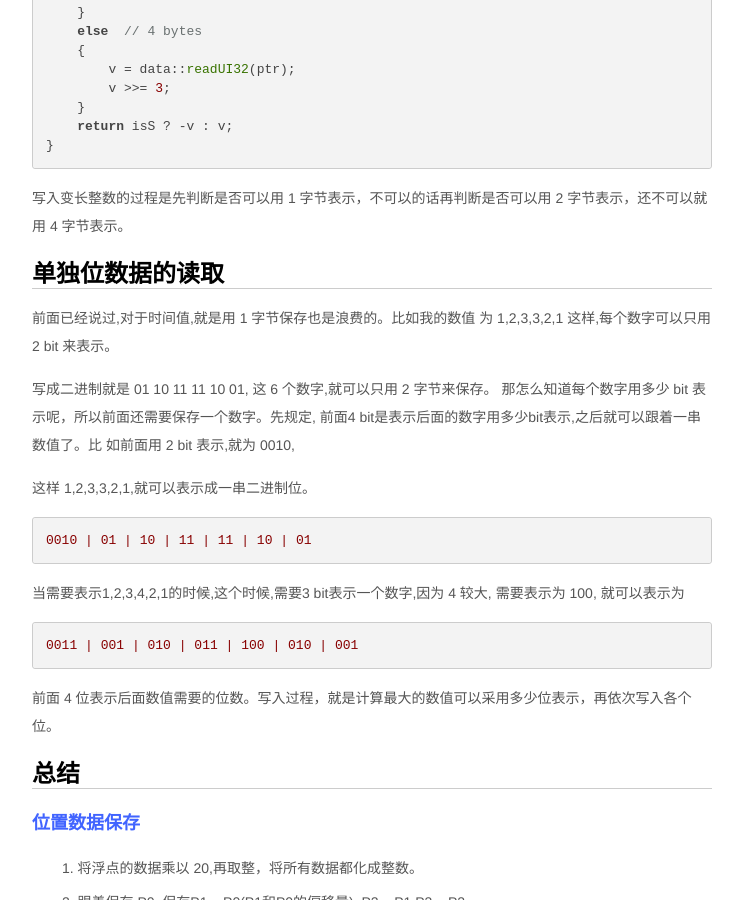
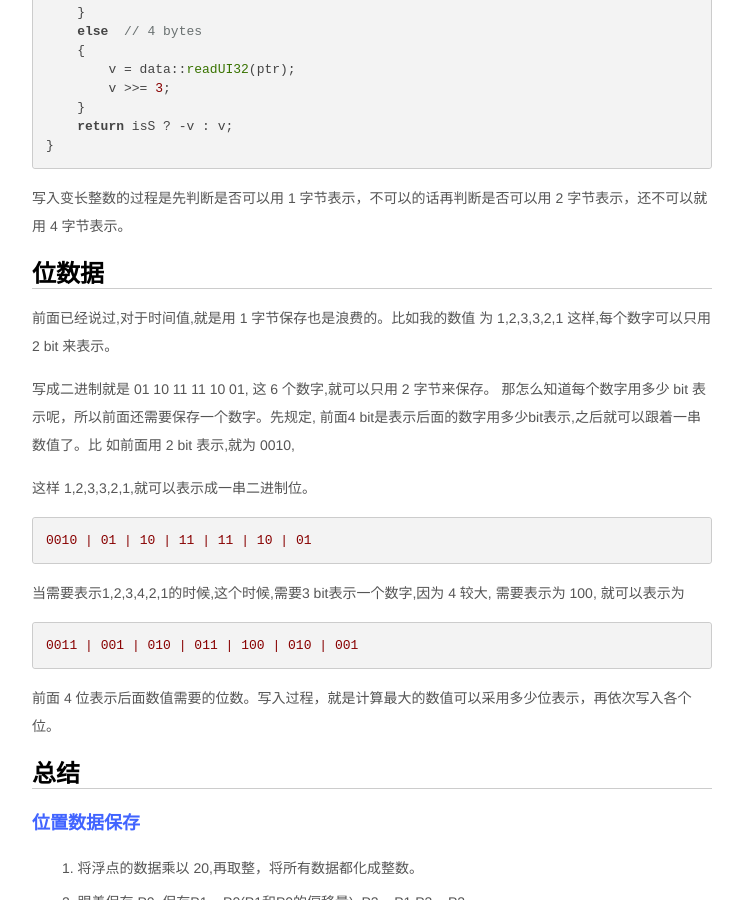
Before and after one commit to jzpangpang/hjcapple.github.com, a Jekyll site: the page built from _posts/2015-11-28-save-a-line.md, in a window 1280 px wide and 900 px high, scrolled down 3297 px. Shown: the whole window, without its empty margins (268-1011 px from the left). Built offline with Jekyll 4.4.1, drawn with Linux system fonts in a browser that asks for light colours; nearby versions of some CDN libraries; Markdown is read by kramdown in place of the engine named in the settings.

Commit message:
修改一些文字

```diff
--- a/_posts/2015-11-28-save-a-line.md
+++ b/_posts/2015-11-28-save-a-line.md
@@ -119,7 +119,7 @@ published: true
 
 写入变长整数的过程是先判断是否可以用 1 字节表示，不可以的话再判断是否可以用 2 字节表示，还不可以就用 4 字节表示。
 
-## 单独位数据的读取
+## 位数据
 
 前面已经说过,对于时间值,就是用 1 字节保存也是浪费的。比如我的数值 为 1,2,3,3,2,1 这样,每个数字可以只用 2 bit 来表示。
 
```
